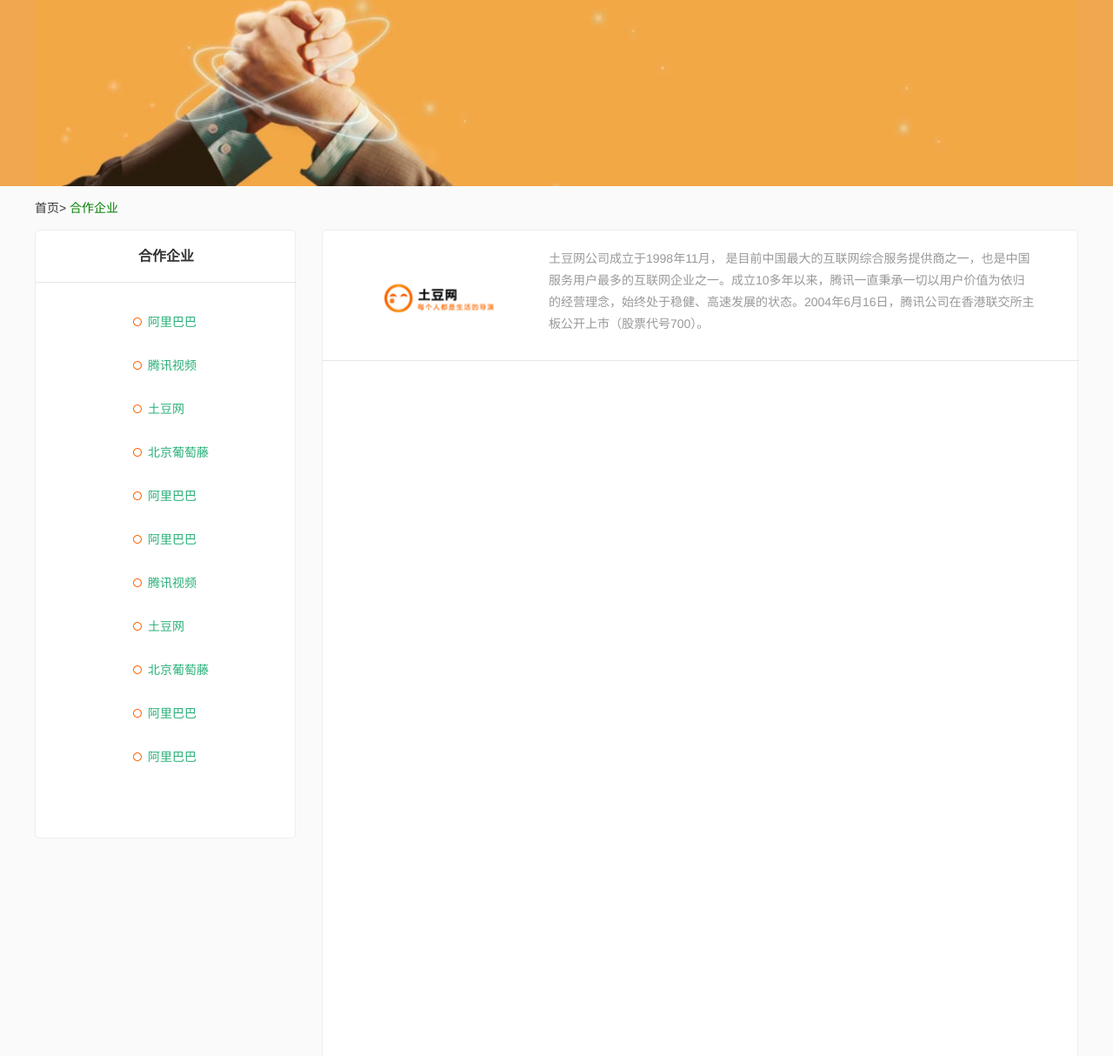
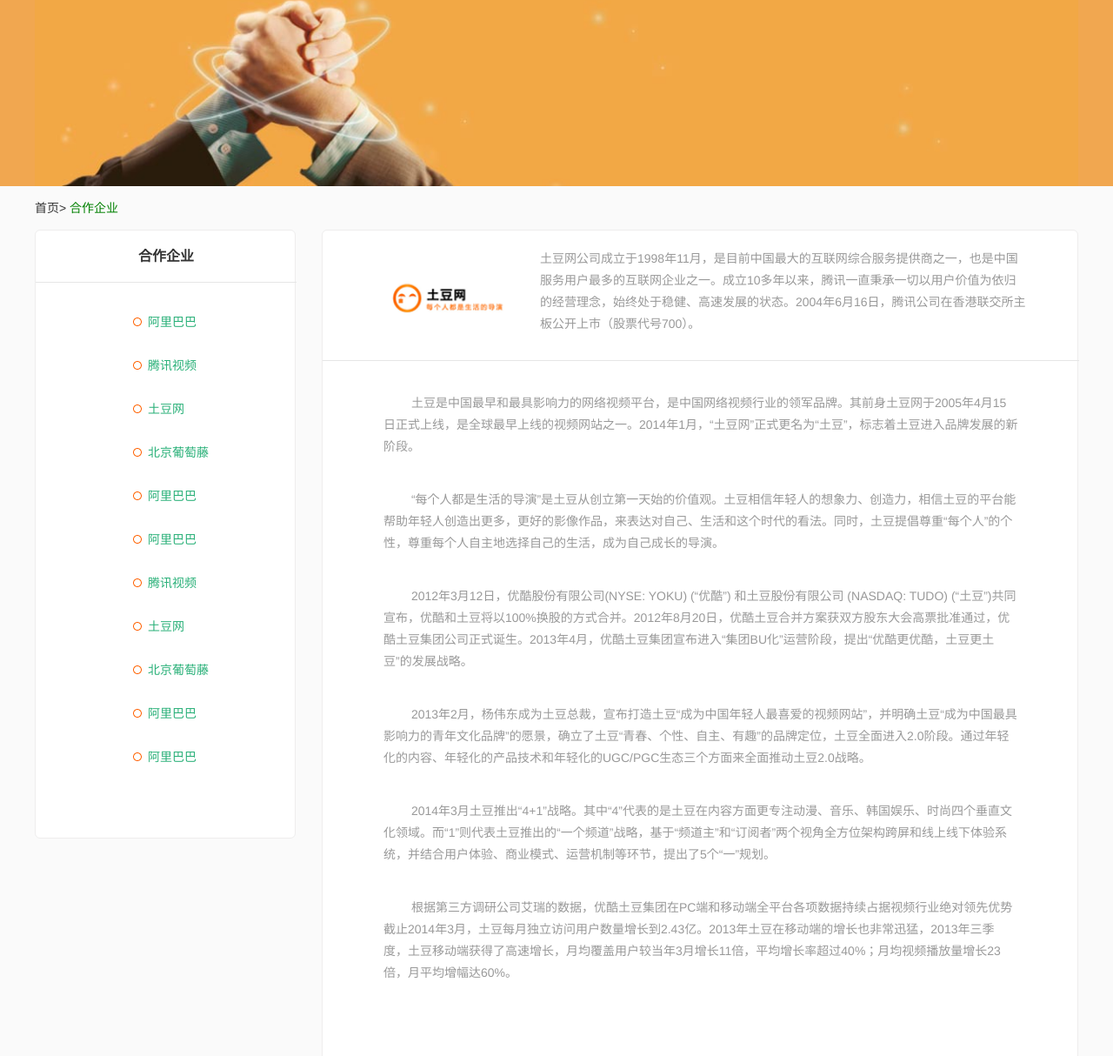
Before and after one commit to VergilH/task8, a plain HTML site: page task8/task8-2.html in a window 1280 px wide. Shown: the part 141-1355 px from the top of the page at 87% size. Drawn offline with nearby package versions, Linux system fonts and the light colour scheme.

Commit message:
合作页面补完
合作页面补完

```diff
--- a/task8/task8-2.html
+++ b/task8/task8-2.html
@@ -75,9 +75,20 @@
   	<div class="content-main">
   	  <div>
   	    <img src="images/tudou.png">
-  	    <p class="introduce">土豆网公司成立于1998年11月， 是目前中国最大的互联网综合服务提供商之一，也是中国
-		  服务用户最多的互联网企业之一。成立10多年以来，腾讯一直秉承一切以用户价值为依归的经营理念，始终处于稳健、高速发展的状态。2004年6月16日，腾讯公司在香港联交所主板公开上市（股票代号700）。</p>
+  	    <p class="introduce">土豆网公司成立于1998年11月，是目前中国最大的互联网综合服务提供商之一，也是中国服务用户最多的互联网企业之一。成立10多年以来，腾讯一直秉承一切以用户价值为依归的经营理念，始终处于稳健、高速发展的状态。2004年6月16日，腾讯公司在香港联交所主板公开上市（股票代号700）。</p>
   	  </div>
+  	  <p class="content-main-text">
+  	  	&#12288&#12288 土豆是中国最早和最具影响力的网络视频平台，是中国网络视频行业的领军品牌。其前身土豆网于2005年4月15日正式上线，是全球最早上线的视频网站之一。2014年1月，“土豆网”正式更名为“土豆”，标志着土豆进入品牌发展的新阶段。</p>
+  	  <p class="content-main-text">
+  	  	&#12288&#12288 “每个人都是生活的导演”是土豆从创立第一天始的价值观。土豆相信年轻人的想象力、创造力，相信土豆的平台能帮助年轻人创造出更多，更好的影像作品，来表达对自己、生活和这个时代的看法。同时，土豆提倡尊重“每个人”的个性，尊重每个人自主地选择自己的生活，成为自己成长的导演。</p>
+  	  <p class="content-main-text">
+  	  	&#12288&#12288 2012年3月12日，优酷股份有限公司(NYSE: YOKU) (“优酷”) 和土豆股份有限公司 (NASDAQ: TUDO) (“土豆”)共同宣布，优酷和土豆将以100%换股的方式合并。2012年8月20日，优酷土豆合并方案获双方股东大会高票批准通过，优酷土豆集团公司正式诞生。2013年4月，优酷土豆集团宣布进入“集团BU化”运营阶段，提出“优酷更优酷，土豆更土豆”的发展战略。</p>
+  	  <p class="content-main-text">
+  	  	&#12288&#12288 2013年2月，杨伟东成为土豆总裁，宣布打造土豆“成为中国年轻人最喜爱的视频网站”，并明确土豆“成为中国最具影响力的青年文化品牌”的愿景，确立了土豆“青春、个性、自主、有趣”的品牌定位，土豆全面进入2.0阶段。通过年轻化的内容、年轻化的产品技术和年轻化的UGC/PGC生态三个方面来全面推动土豆2.0战略。</p>
+  	  <p class="content-main-text">
+  	  	&#12288&#12288 2014年3月土豆推出“4+1”战略。其中“4”代表的是土豆在内容方面更专注动漫、音乐、韩国娱乐、时尚四个垂直文化领域。而“1”则代表土豆推出的“一个频道”战略，基于“频道主”和“订阅者”两个视角全方位架构跨屏和线上线下体验系统，并结合用户体验、商业模式、运营机制等环节，提出了5个“一”规划。</p>
+	  <p class="content-main-text">
+		&#12288&#12288 根据第三方调研公司艾瑞的数据，优酷土豆集团在PC端和移动端全平台各项数据持续占据视频行业绝对领先优势截止2014年3月，土豆每月独立访问用户数量增长到2.43亿。2013年土豆在移动端的增长也非常迅猛，2013年三季度，土豆移动端获得了高速增长，月均覆盖用户较当年3月增长11倍，平均增长率超过40%；月均视频播放量增长23倍，月平均增幅达60%。</p>
   	</div>
   </content>
   <footer>
--- a/task8/task8.css
+++ b/task8/task8.css
@@ -153,7 +153,7 @@ content img {
 	color: #29B078;
 }
 
-.content-list ul li{
+.content-list ul li {
 	list-style-type: none;
 	list-style-image: url(images/li-circle.png);
 }
@@ -169,13 +169,18 @@ content img {
 }
 
 .content-main div {
-    padding: 20px 50px;
+	margin-bottom: 23px;
+    padding: 20px 60px;
 	width: 870px;
 	height: 150px;
 	border-bottom: 1px solid #E6E6E6;
 }
 
-
+.content-main-text {
+	padding: 13px 70px;
+	width: 870px;
+	line-height: 25px;
+}
 
 a:link {
 	text-decoration: none;
```
